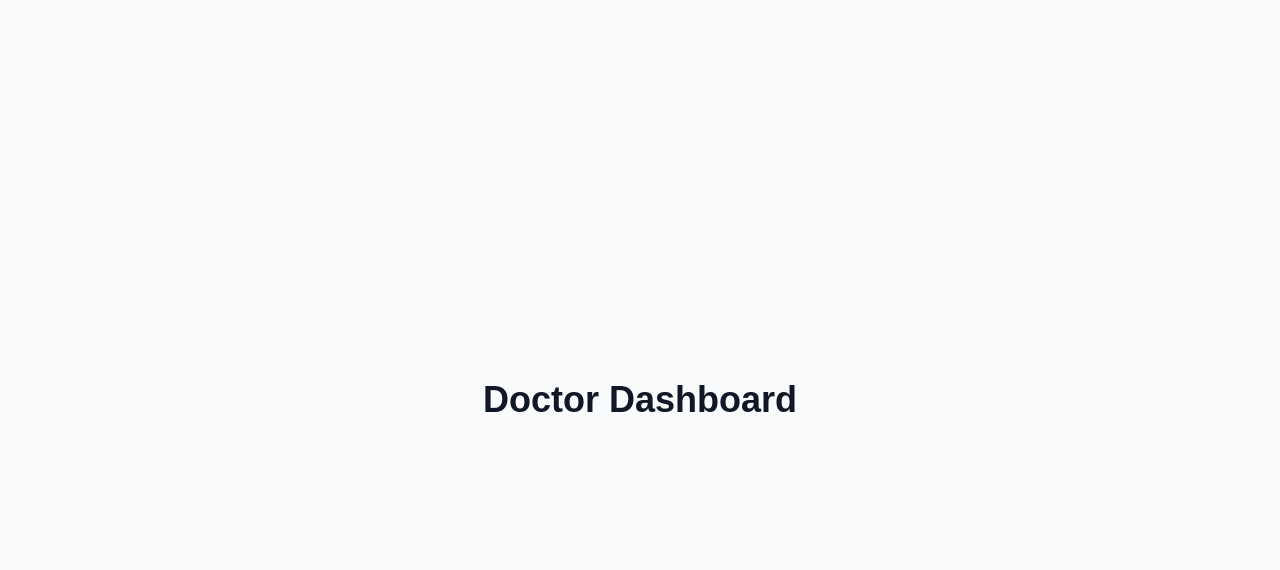
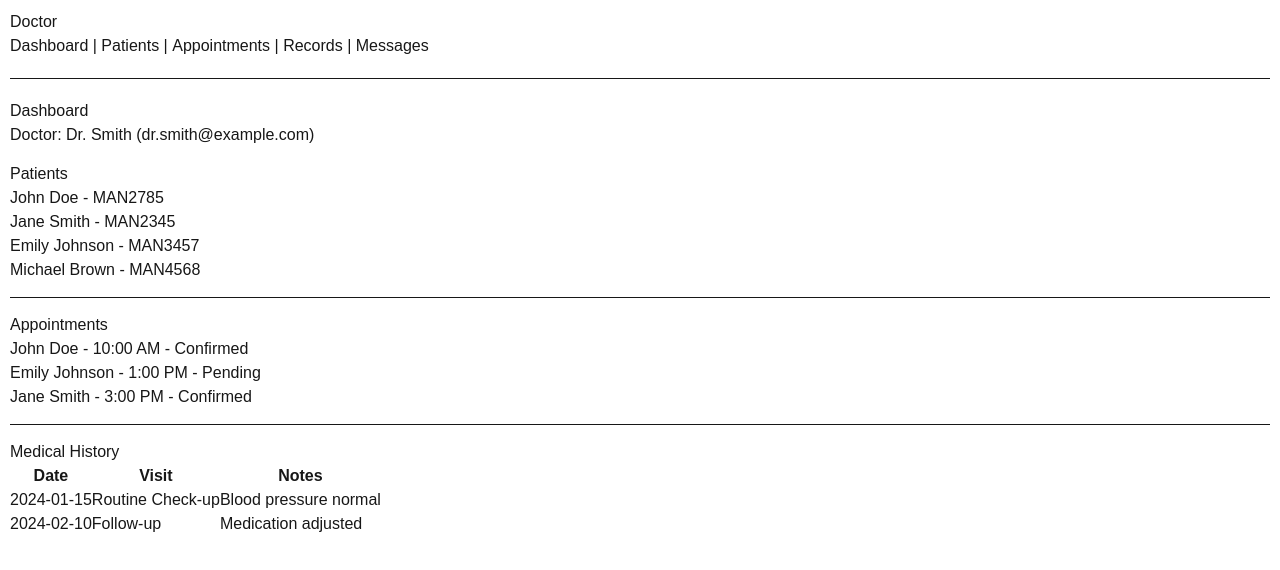
Before and after one commit to balajiRRK/hospital-management-system, a Next.js app in the folder healthapp-frontend/: page /doctor_dashboard in a window 1280 px wide. Shown: the top 570 px of the page. Built offline with nearby package versions, Linux system fonts and the light colour scheme.

Commit message:
bare bones data viewing

```diff
--- a/healthapp-frontend/app/doctor_dashboard/page.tsx
+++ b/healthapp-frontend/app/doctor_dashboard/page.tsx
@@ -1,11 +1,138 @@
 "use client";
 
+import { useState } from "react";
+
+type Doctor = {
+  name: string;
+  email: string;
+};
+
+type Patient = {
+  id: number;
+  name: string;
+  code: string;
+};
+
+type Appointment = {
+  id: number;
+  patient: string;
+  time: string;
+  status: "Confirmed" | "Pending";
+};
+
+type History = {
+  date: string;
+  visit: string;
+  notes: string;
+};
+
 export default function DoctorDashboard() {
+  const doctor: Doctor = {
+    name: "Dr. Smith",
+    email: "dr.smith@example.com",
+  };
+
+  const patients: Patient[] = [
+    { id: 1, name: "John Doe", code: "MAN2785" },
+    { id: 2, name: "Jane Smith", code: "MAN2345" },
+    { id: 3, name: "Emily Johnson", code: "MAN3457" },
+    { id: 4, name: "Michael Brown", code: "MAN4568" },
+  ];
+
+  const appointments: Appointment[] = [
+    { id: 1, patient: "John Doe", time: "10:00 AM", status: "Confirmed" },
+    { id: 2, patient: "Emily Johnson", time: "1:00 PM", status: "Pending" },
+    { id: 3, patient: "Jane Smith", time: "3:00 PM", status: "Confirmed" },
+  ];
+
+  const history: History[] = [
+    {
+      date: "2024-01-15",
+      visit: "Routine Check-up",
+      notes: "Blood pressure normal",
+    },
+    { date: "2024-02-10", visit: "Follow-up", notes: "Medication adjusted" },
+  ];
+
+  const [activeTab, setActiveTab] = useState("Dashboard");
+
   return (
-    <div className="flex items-center justify-center min-h-screen bg-gray-50 dark:bg-gray-900">
-      <h1 className="text-4xl font-bold text-gray-900 dark:text-gray-100">
-        Doctor Dashboard
-      </h1>
+    <div style={{ padding: "10px" }}>
+      {/* Sidebar */}
+      <div style={{ marginBottom: "20px" }}>
+        <h2>Doctor</h2>
+        <button onClick={() => setActiveTab("Dashboard")}>
+          Dashboard
+        </button> |{" "}
+        <button onClick={() => setActiveTab("Patients")}>Patients</button> |{" "}
+        <button onClick={() => setActiveTab("Appointments")}>
+          Appointments
+        </button>{" "}
+        | <button onClick={() => setActiveTab("Records")}>Records</button> |{" "}
+        <button onClick={() => setActiveTab("Messages")}>Messages</button>
+      </div>
+
+      <hr />
+
+      {/* Main Content */}
+      <div style={{ marginTop: "20px" }}>
+        <h1>{activeTab}</h1>
+        <p>
+          Doctor: {doctor.name} ({doctor.email})
+        </p>
+
+        {activeTab === "Dashboard" && (
+          <div>
+            <div style={{ margin: "15px 0" }}>
+              <h2>Patients</h2>
+              <ul>
+                {patients.map((p) => (
+                  <li key={p.id}>
+                    {p.name} - {p.code}
+                  </li>
+                ))}
+              </ul>
+            </div>
+
+            <hr />
+
+            <div style={{ margin: "15px 0" }}>
+              <h2>Appointments</h2>
+              <ul>
+                {appointments.map((a) => (
+                  <li key={a.id}>
+                    {a.patient} - {a.time} - {a.status}
+                  </li>
+                ))}
+              </ul>
+            </div>
+
+            <hr />
+
+            <div style={{ margin: "15px 0" }}>
+              <h2>Medical History</h2>
+              <table border={1} cellPadding={5} cellSpacing={0}>
+                <thead>
+                  <tr>
+                    <th>Date</th>
+                    <th>Visit</th>
+                    <th>Notes</th>
+                  </tr>
+                </thead>
+                <tbody>
+                  {history.map((h, idx) => (
+                    <tr key={idx}>
+                      <td>{h.date}</td>
+                      <td>{h.visit}</td>
+                      <td>{h.notes}</td>
+                    </tr>
+                  ))}
+                </tbody>
+              </table>
+            </div>
+          </div>
+        )}
+      </div>
     </div>
   );
 }
```
